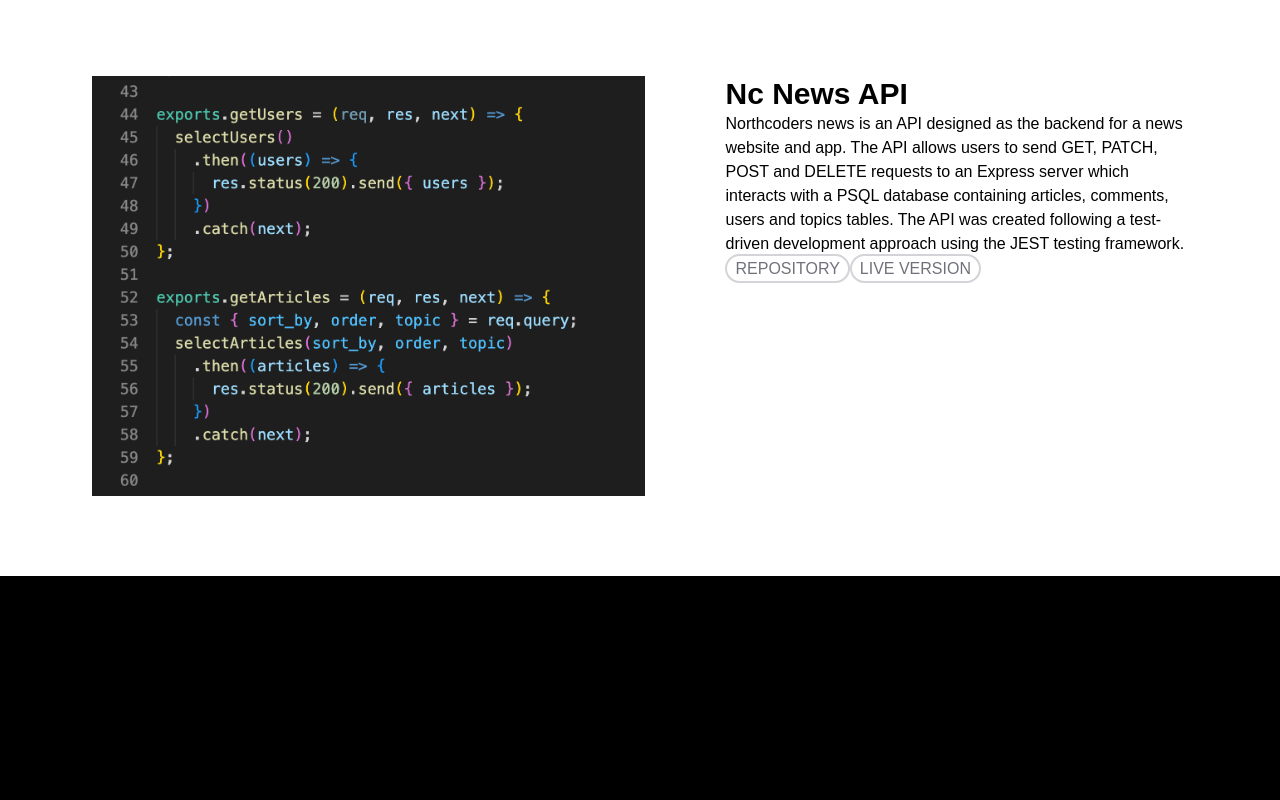
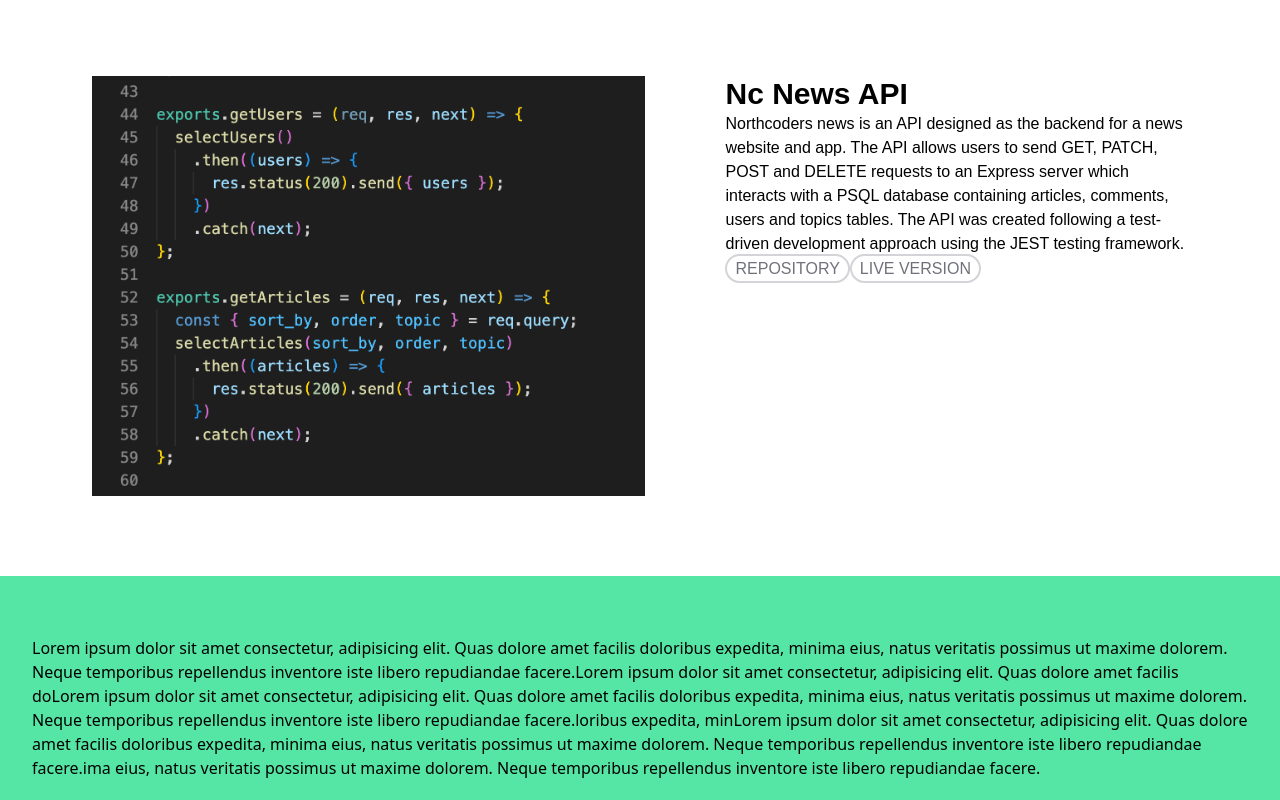
Before and after one commit to LeoniePhelps/Portfolio, a React (Create React App) app: page / in a window 1280 px wide. Shown: the part 1708-2508 px from the top of the page. Before the commit the page ends 2284 px from the top, so only its background shows below. Built offline with nearby package versions, Linux system fonts and the light colour scheme.

Commit message:
add skills section

```diff
--- a/src/App.js
+++ b/src/App.js
@@ -1,6 +1,7 @@
 import { NavBar } from "./components/NavBar";
 import { Header } from "./components/Header";
 import { Projects } from "./components/Projects";
+import { Skills } from "./components/Skills";
 
 function App() {
   return (
@@ -8,6 +9,7 @@
       <NavBar />
       <Header />
       <Projects />
+      <Skills />
     </>
   );
 }
```
